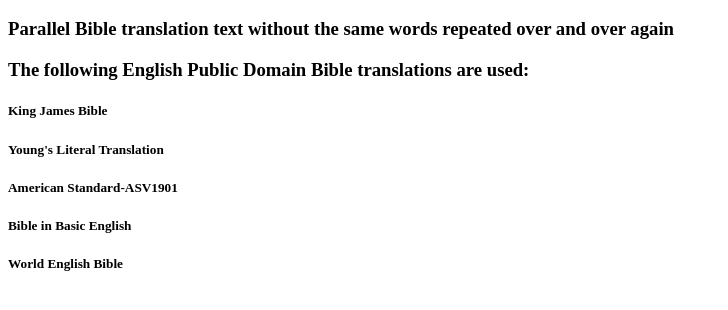
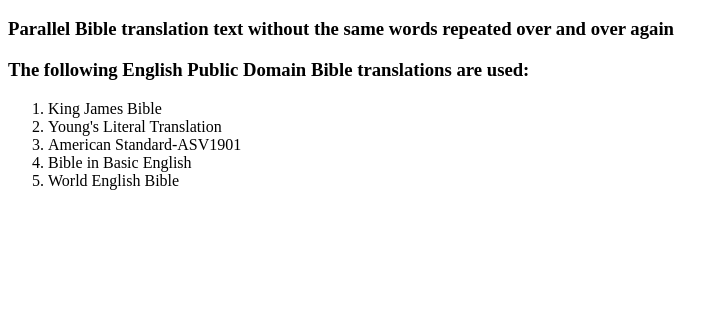
Before and after one commit to objectivec/objectivec.github.io, a plain HTML site: page index.html in a window 1280 px wide. Shown: the part 48-358 px from the top of the page, without its empty margins (0-728 px from the left). Drawn offline with Linux system fonts and the light colour scheme.

Commit message:
Changed List Format

```diff
--- a/index.html
+++ b/index.html
@@ -9,10 +9,12 @@
 <h1>Just the Differences</h1>
   <h3>Parallel Bible translation text without the same words repeated over and over again</h3>
   <h3>The following English Public Domain Bible translations are used:</h3>
-  <h5>King James Bible</h5>
-  <h5>Young's Literal Translation</h5>
-  <h5>American Standard-ASV1901</h5>
-  <h5>Bible in Basic English</h5>
-  <h5>World English Bible</h5>
+  <ol>
+  <li>King James Bible</li>
+  <li>Young's Literal Translation</li>
+  <li>American Standard-ASV1901</li>
+  <li>Bible in Basic English</li>
+  <li>World English Bible</li>
+</ol>
 </body>
 </html>
```
